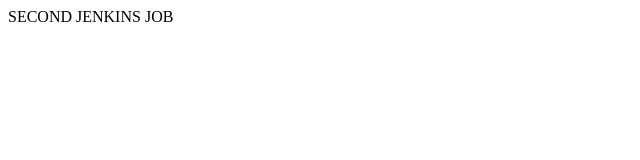
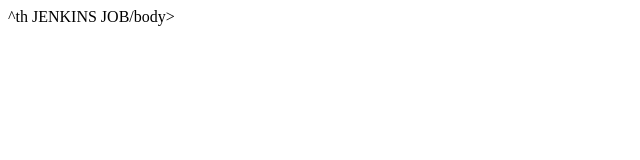
Before and after one commit to khush-69/test-demo, a plain HTML site: page index.html in a window 1280 px wide. Shown: the full height of the page, 0-640 px from the left. Drawn offline with Linux system fonts and the light colour scheme.

Commit message:
Update index.html

```diff
--- a/index.html
+++ b/index.html
@@ -1,3 +1,3 @@
 <html>
-  <body>SECOND JENKINS JOB</body>
+  <body>^th JENKINS JOB/body>
 </html>
```
